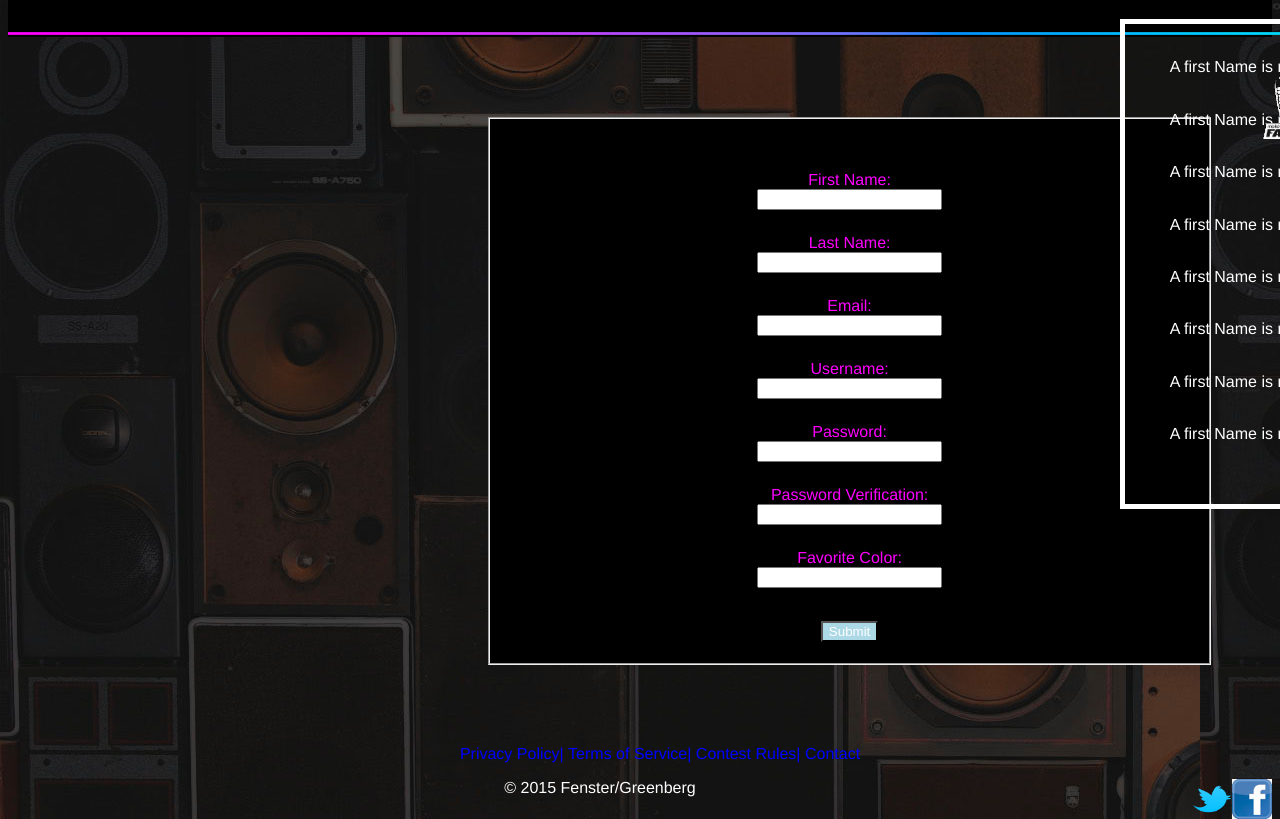
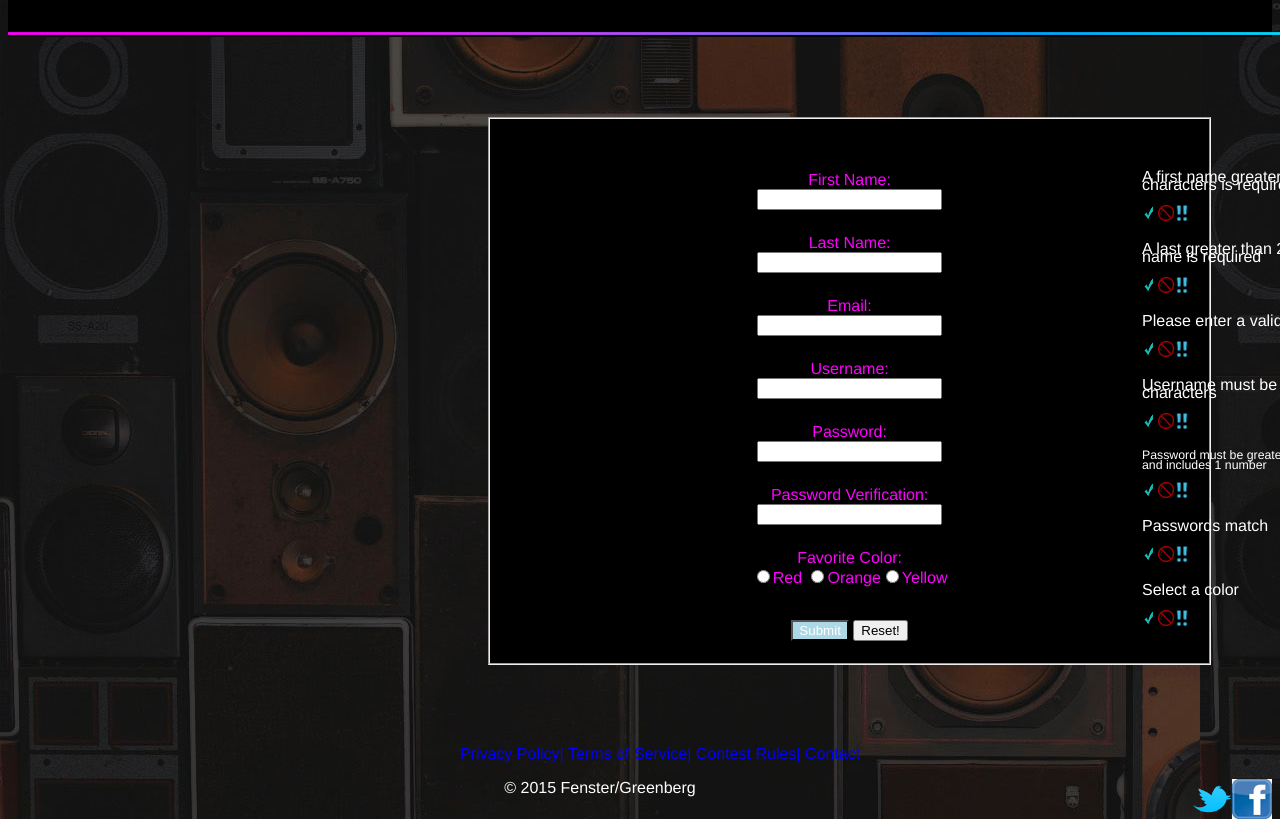
Before and after one commit to Louisshepardg/Homework-Gonzalez, a plain HTML site: page assignment05/Survey.html in a window 1280 px wide. Shown: the part 131-950 px from the top of the page. Drawn offline with Linux system fonts and the light colour scheme.

Commit message:
recent-update

```diff
--- a/assignment05/Survey.html
+++ b/assignment05/Survey.html
@@ -12,7 +12,8 @@
     			<p>Log In</p>
     			<img class="gradient-color" src="imgs/gradient-color-2.png"/>
 			</header>
-			<form  name="myform" method="post" action="http://www.example.org/register">
+
+			<form  action="/my-form-form-page" method="post">
 				<fieldset>
 				<p class="form" id="one">First Name:<br/>
 				<input type="text" name="firstName" id="firtName" class ="txtField" />
@@ -33,20 +34,38 @@
 				<input type='password' name='passwordVerification' id="passwordVerification"class ="txtField"/>
 				</p>
 				<p class="form" id="seven">Favorite Color: <br/>
-				<input type='radio button' name='favoriteColor' id="favoriteColor"class ="txtField" /><br/>
+				<input type='radio' name='favoriteColor' value="red" id="favoriteColor1"class ="txtField" />Red <input type='radio' name='favoriteColor' value="orange" id="favoriteColor2"class ="txtField" />Orange<input type='radio' name='favoriteColor' value="yellow" id="favoriteColor3"class ="txtField" />Yellow <br/>
 				</p>
 				<input type= "submit" id="submit"class ="txtField"/>
-				<div id ="float"><p>A first Name is required</p>
-					<p>A first Name is required</p><img class="mic" src="imgs/mic.png"><img class="mic" src="imgs/mic.png"><img class="mic" src="imgs/mic.png">
-					<p>A first Name is required</p><img class="mic" src="imgs/mic.png"><img class="mic" src="imgs/mic.png"><img class="mic" src="imgs/mic.png">
-					<p>A first Name is required</p><img class="mic" src="imgs/mic.png"><img class="mic" src="imgs/mic.png"><img class="mic" src="imgs/mic.png">
-					<p>A first Name is required</p><img class="mic" src="imgs/mic.png"><img class="mic" src="imgs/mic.png"><img class="mic" src="imgs/mic.png">
-					<p>A first Name is required</p><img class="mic" src="imgs/mic.png"><img class="mic" src="imgs/mic.png"><img class="mic" src="imgs/mic.png">
-					<p>A first Name is required</p><img class="mic" src="imgs/mic.png"><img class="mic" src="imgs/mic.png"><img class="mic" src="imgs/mic.png">
-					<p>A first Name is required</p><img class="mic" src="imgs/mic.png"><img class="mic" src="imgs/mic.png"><img class="mic" src="imgs/mic.png">
+				<input type="reset" id = "reset" value="Reset!">
+
+				<div id ="float"><p id ="one">A first name greater than 2 characters is required</p>
+					<img class="checkmark" src="imgs/checkmark.png"><img class="cancel" src="imgs/cancel.png"><img class="exclaimation" src="imgs/exclaimation.png">
+					<p id = "two">A last greater than 2 characters name is required</p>
+					<img class="checkmark" src="imgs/checkmark.png"><img class="cancel" src="imgs/cancel.png"><img class="exclaimation" src="imgs/exclaimation.png">
+					<p id ="three">Please enter a valid email</p>
+					<img class="checkmark" src="imgs/checkmark.png"><img class="cancel" src="imgs/cancel.png"><img class="exclaimation" src="imgs/exclaimation.png">
+					<p id = "four">Username must be greater than 7 characters </p>
+					<img class="checkmark" src="imgs/checkmark.png"><img class="cancel" src="imgs/cancel.png"><img class="exclaimation" src="imgs/exclaimation.png">
+					<p id = "five">Password must be greater than 8 characters and includes 1 number</p>
+					<img class="checkmark" src="imgs/checkmark.png"><img class="cancel" src="imgs/cancel.png"><img class="exclaimation" src="imgs/exclaimation.png">
+					<p id = "six">Passwords match</p>
+					<img class="checkmark" src="imgs/checkmark.png"><img class="cancel" src="imgs/cancel.png"><img class="exclaimation" src="imgs/exclaimation.png">
+					<p id = "six">Select a color</p>
+					<img class="checkmark" src="imgs/checkmark.png"><img class="cancel" src="imgs/cancel.png"><img class="exclaimation" src="imgs/exclaimation.png">
 				</div>
 				</fieldset>
 			</form>
+<!-- pop up warning for failed validation-->
+			<div class = 'warning' id="warning1">First Name input is not 'at least 2 characters'. Please enter at least 2 characters</div>
+			<!--<div class = 'warning' id="warning2"> Last Name input is not 'at least 2 characters'. Please enter at least 2 characters</div>
+			<div class = 'warning' id="warning3"> </div>
+			<div class = 'warning' id="warning4"> </div>
+			<div class = 'warning' id="warning5"> </div>
+			<div class = 'warning' id="warning6"> </div>
+			<div class = 'warning' id="warning7"> </div>
+			<div class = 'warning' id="warning8"> </div>
+			<div class = 'warning' id="warning9"> </div>-->
 		<div id="footer">
     	<ul>
         <li>Privacy Policy|</li>
@@ -59,9 +78,7 @@
    		<p>© 2015 Fenster/Greenberg</p>
 		</div>
 		<script type="text/javascript">
-			function checkUsername()
-			var username = document.GetElementById('userName').textContent ;
-			if(username.length<5)
+
 
 
 
--- a/assignment05/css/style_wth_sass.css
+++ b/assignment05/css/style_wth_sass.css
@@ -24,20 +24,30 @@ fieldset
   padding-bottom: 2em;
   }
   div#float{
-    position:absolute;
-    left:70em;
-    bottom:10em;
-    width:20%;
+    position:relative;
+    left:40em;
+    bottom:30.25em;
+    width:38%;
     height:30em;
-    clear:both;
-    border:solid;
-    border-width:5px;
+    text-align: left;
+ /*   border:solid;
     border-color:white;
+    border-width:5px;*/
+
   }
   div#float p{
     color:white;
-    padding-top: 1.15em;
+    /*padding-top:.15em;*/
+    line-height: .5em;
+    /*visibility: hidden;*/
   }
+  div#float p#five{
+    color:white;
+    padding-top:.15em;
+    line-height: .75em;
+    font-size: .77em;
+  }
+
 p.form{
   color:#FF00FF;
   display:block;
@@ -111,6 +121,30 @@ top:3em;}
  img.gradient-color{
   position:absolute;
   top:10.2em;
+ }
+ img.checkmark {
+  height:1em;
+  width:1em;
+  display:inline;
+  margin-bottom: .25em;
+ }
+  img.cancel {
+  height:1em;
+  width:1em;
+  display:inline;
+  margin-bottom: .25em;
+ }
+  img.exclaimation {
+  height:1em;
+  width:1em;
+  display:inline;
+  margin-bottom: .25em;
+ }
+ div#float img{
+  /*visibility: hidden;*/
+ }
+ input#reset{
+
  }
 /*
 @media screen and (min-width: 375px) and (max-width: 667px) {
@@ -217,12 +251,7 @@ img.comment{
   display: none;
 }}
 */
-img.twtr{
-  height:2.5em;
-  width:2.5em;
-  float:right;
-  display:inline;
-}
+
 img.twtr:hover
 {
   -ms-transform: skew(-30deg, 20deg) ;
@@ -238,6 +267,12 @@ img #white-band{
 img.fb{
   height:2.5em;
   width:2.5em;
+  float:right;
+  display:inline;
+}
+img.twtr{
+  height:2.5em;
+  width: 2.5em;
   float:right;
   display:inline;
 }
@@ -389,6 +424,18 @@ ul li{
 ul li:hover{
   color:#00BFFF;
 }
+div.warning{
+  position:absolute;
+  top:30em;
+  right:33em;
+  color:white;
+  text-align: center;
+  padding:5em;
+  background-color:red;
+  visibility: hidden;
+
+}
+
 /*
 @media screen and (min-width: 667px) and (max-width: 1100px) {
 div#footer p
```
Also changed, not shown: assignment05/imgs/attention.png (added), assignment05/imgs/checkmark.png (added).
